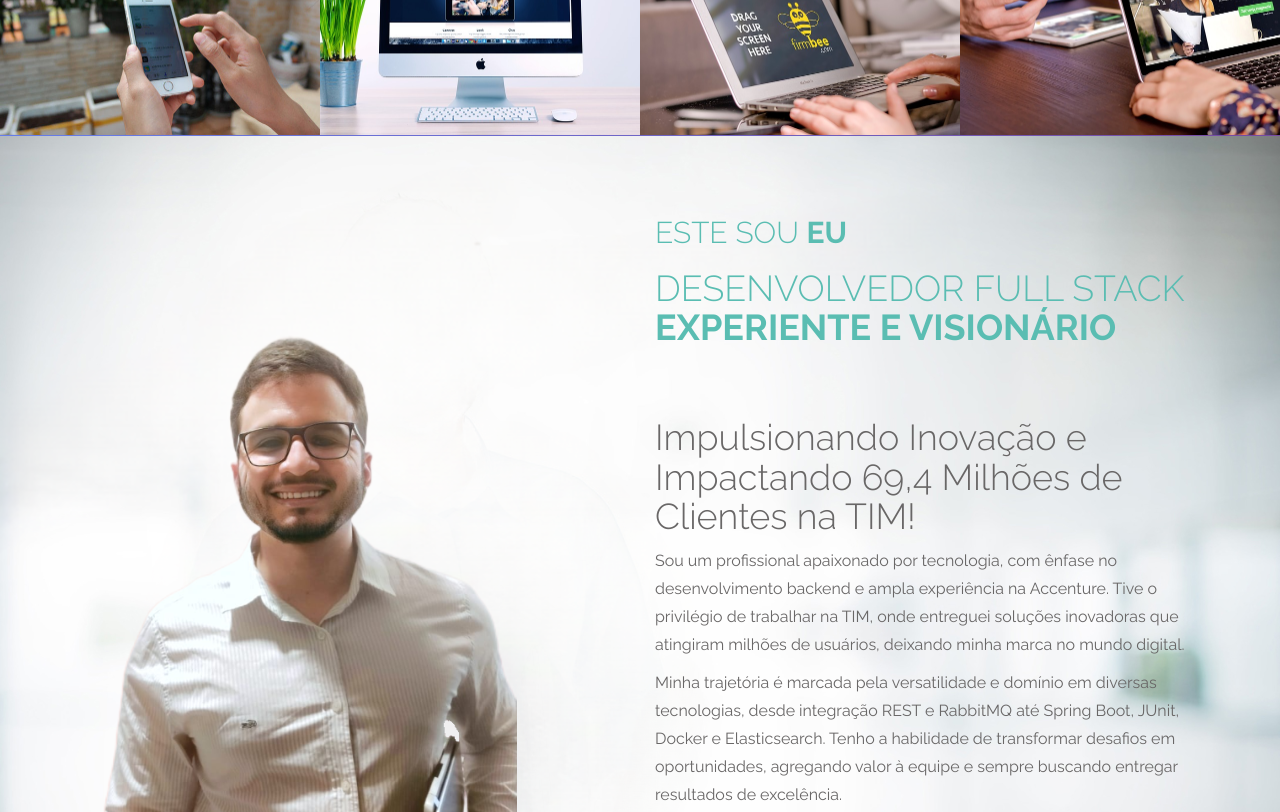
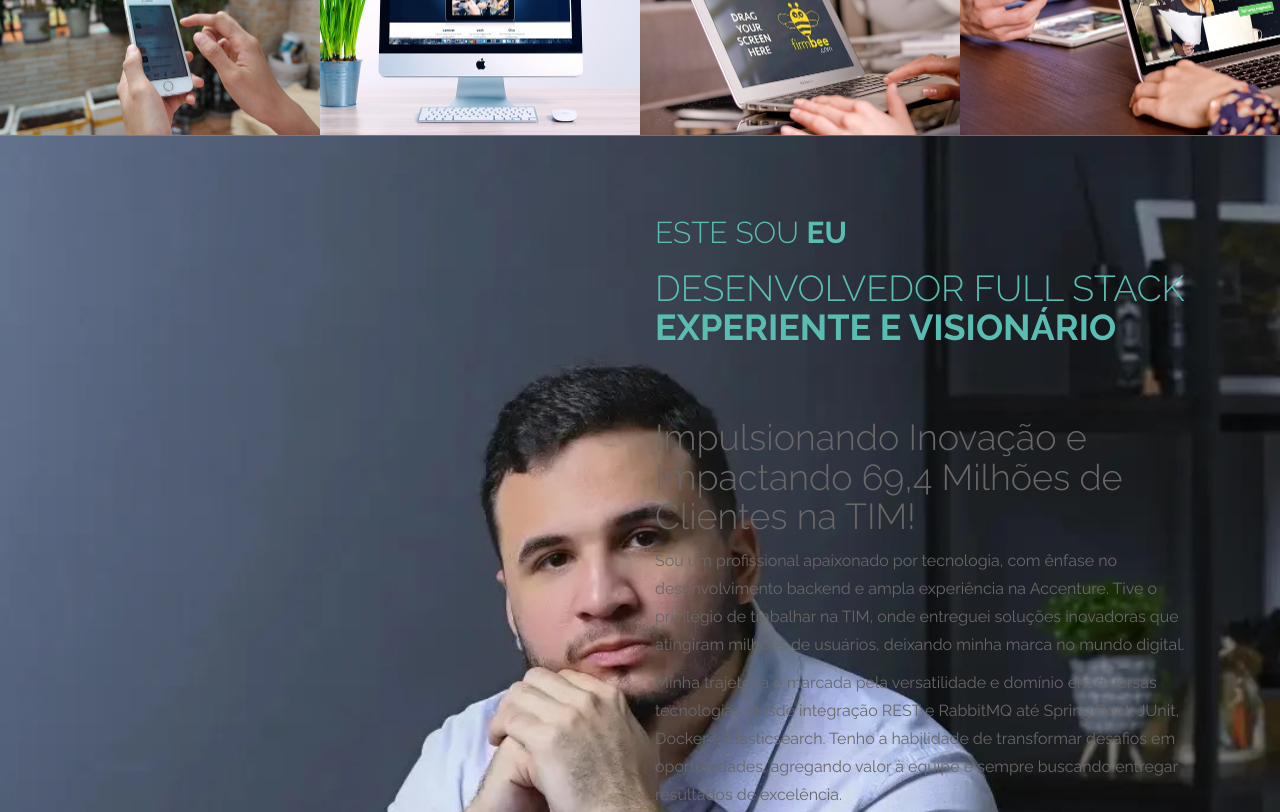
Before and after one commit to vnioliveira/portifolio, a plain HTML site: page index.html in a window 1280 px wide. Shown: the part 2360-3172 px from the top of the page. Drawn offline with Linux system fonts and the light colour scheme.

Commit message:
alteracao de imagens

```diff
--- a/css/templatemo-style.css
+++ b/css/templatemo-style.css
@@ -290,7 +290,7 @@ hr {
 
 /* START ABOUT */
 .tm-about {
-  background: url('../images/about-bg.png');
+  background: url('../images/about-bg.jpg');
   background-size: cover;
   background-attachment: fixed;
   background-position: center center;
```
Also changed, not shown: images/about-bg.jpg (added), images/about-bg1.png (renamed from images/about-bg.png), 1 other file.
